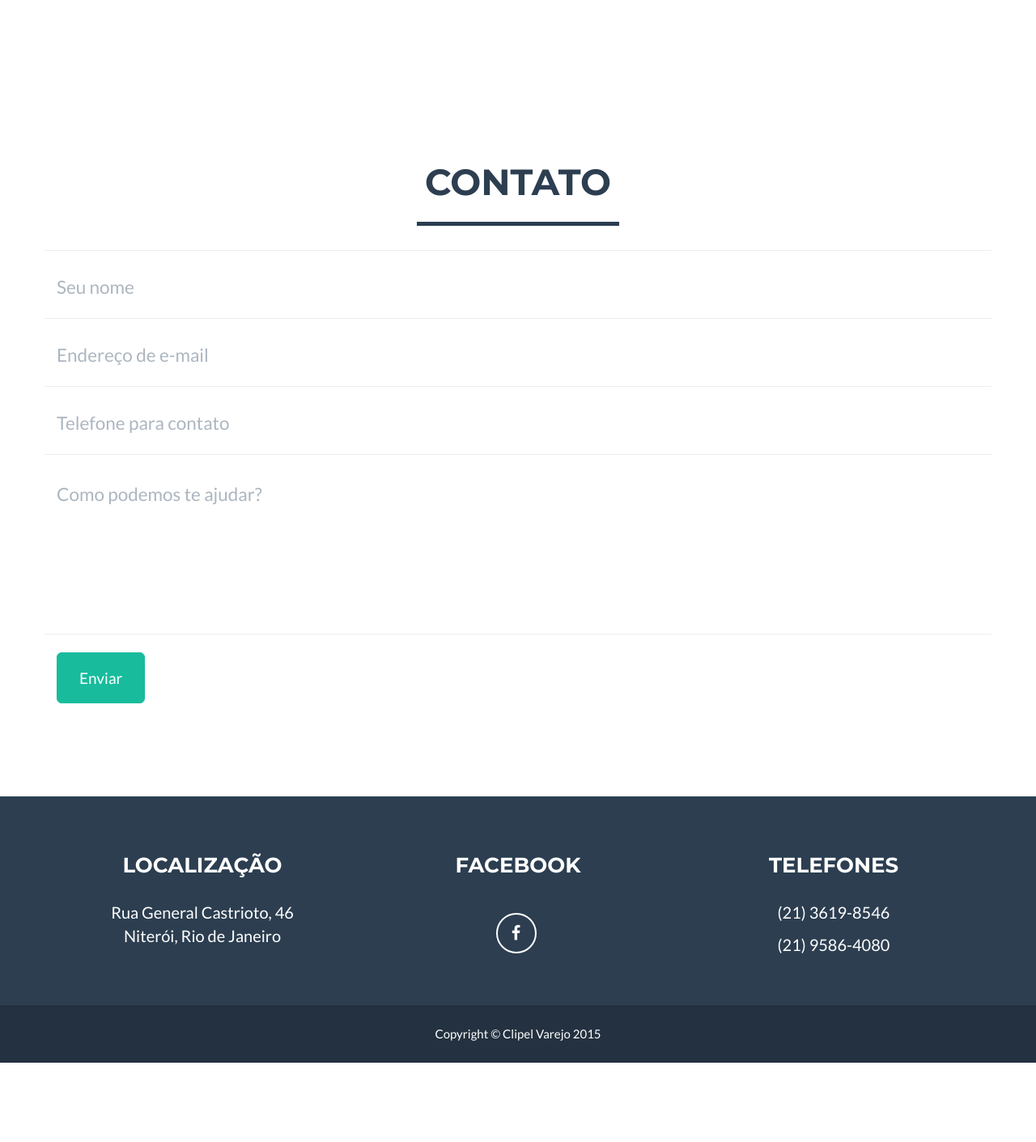
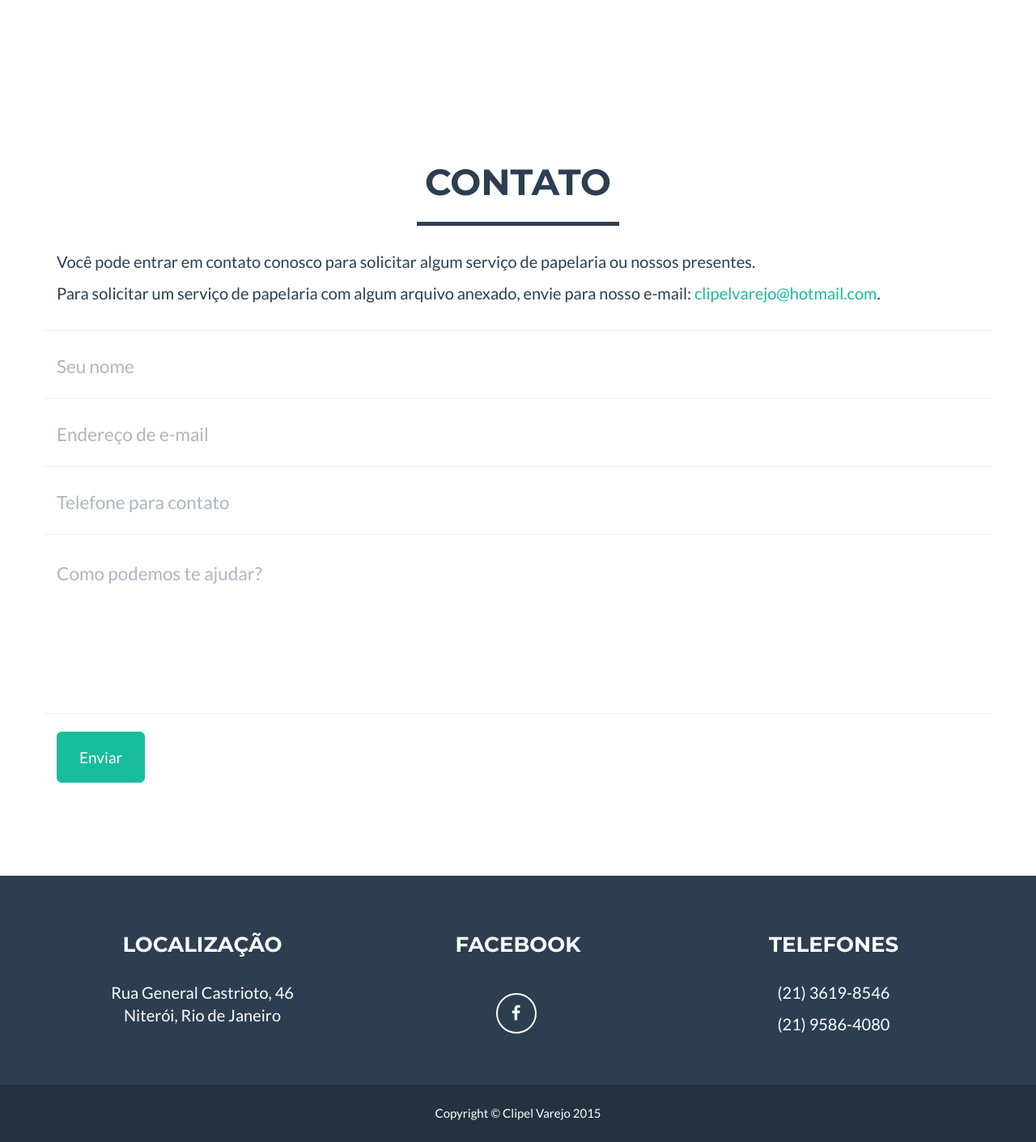
Before and after one commit to victormagalhaes/clipelvarejo, a Django app: template base/templates/base.html in a window 1280 px wide. Shown: the part 1696-3107 px from the top of the page at 81% size. Before the commit the page ends 3009 px from the top, so only its background shows below. Run offline with Django 3.2, Linux system fonts and the light colour scheme; the template is opened without the code that fills it, so the values that code supplies are empty; some libraries are stand-ins or nearby versions.

Commit message:
Ajustes para subida

```diff
--- a/base/static/styles/css/base.css
+++ b/base/static/styles/css/base.css
@@ -98,6 +98,12 @@ section h2 {
     section h2 {
       font-size: 2.2em; } }
 
+.product-modal .modal-content h2, .portfolio-modal .modal-content h2 {
+  font-size: 3em; }
+  @media (max-width: 768px) {
+    .product-modal .modal-content h2, .portfolio-modal .modal-content h2 {
+      font-size: 1.8em; } }
+
 .star-primary::after {
   content: "\f0c6" !important; }
 
@@ -110,3 +116,6 @@ section h2 {
 @media (max-width: 768px) {
   #map-of-clipel {
     height: 200px; } }
+
+#contactForm {
+  margin-top: 20px; }
--- a/base/static/styles/scss/base.scss
+++ b/base/static/styles/scss/base.scss
@@ -157,6 +157,18 @@ section {
     }
 }
 
+.product-modal, .portfolio-modal {
+    .modal-content {
+        h2 {
+            font-size: 3em;
+
+            @media (max-width: 768px) {
+                font-size: 1.8em;
+            }
+        }
+    }
+}
+
 .star-primary::after {
     content: "\f0c6" !important;
 }
@@ -177,3 +189,7 @@ section {
         height: 200px;
     }
 }
+
+#contactForm {
+    margin-top: 20px;
+}
--- a/base/templates/elements/contact.html
+++ b/base/templates/elements/contact.html
@@ -5,6 +5,13 @@
             <div class="col-lg-12 text-center">
                 <h2>Contato</h2>
                 <hr class="star-primary">
+            </div>
+        </div>
+
+        <div class="row">
+            <div class="col-lg-12">
+                <p>Você pode entrar em contato conosco para solicitar algum serviço de papelaria ou nossos presentes.</p>
+                <p>Para solicitar um serviço de papelaria com algum arquivo anexado, envie para nosso e-mail: <a href="mailto:clipelvarejo@hotmail.com">clipelvarejo@hotmail.com</a>.</p>
             </div>
         </div>
         <div class="row">
--- a/base/templates/elements/navbar.html
+++ b/base/templates/elements/navbar.html
@@ -19,7 +19,7 @@
                     <a href="#page-top"></a>
                 </li>
                 <li class="page-scroll">
-                    <a href="#portfolio">Serviços</a>
+                    <a href="#portfolio">Serviços de Papelaria</a>
                 </li>
                 <li class="page-scroll">
                     <a href="#products">Presentes</a>
--- a/base/templates/elements/portfolio-section.html
+++ b/base/templates/elements/portfolio-section.html
@@ -3,7 +3,7 @@
     <div class="container">
         <div class="row">
             <div class="col-lg-12 text-center">
-                <h2>Serviços</h2>
+                <h2>Serviços de Papelaria</h2>
                 <hr class="star-primary">
             </div>
         </div>
```
